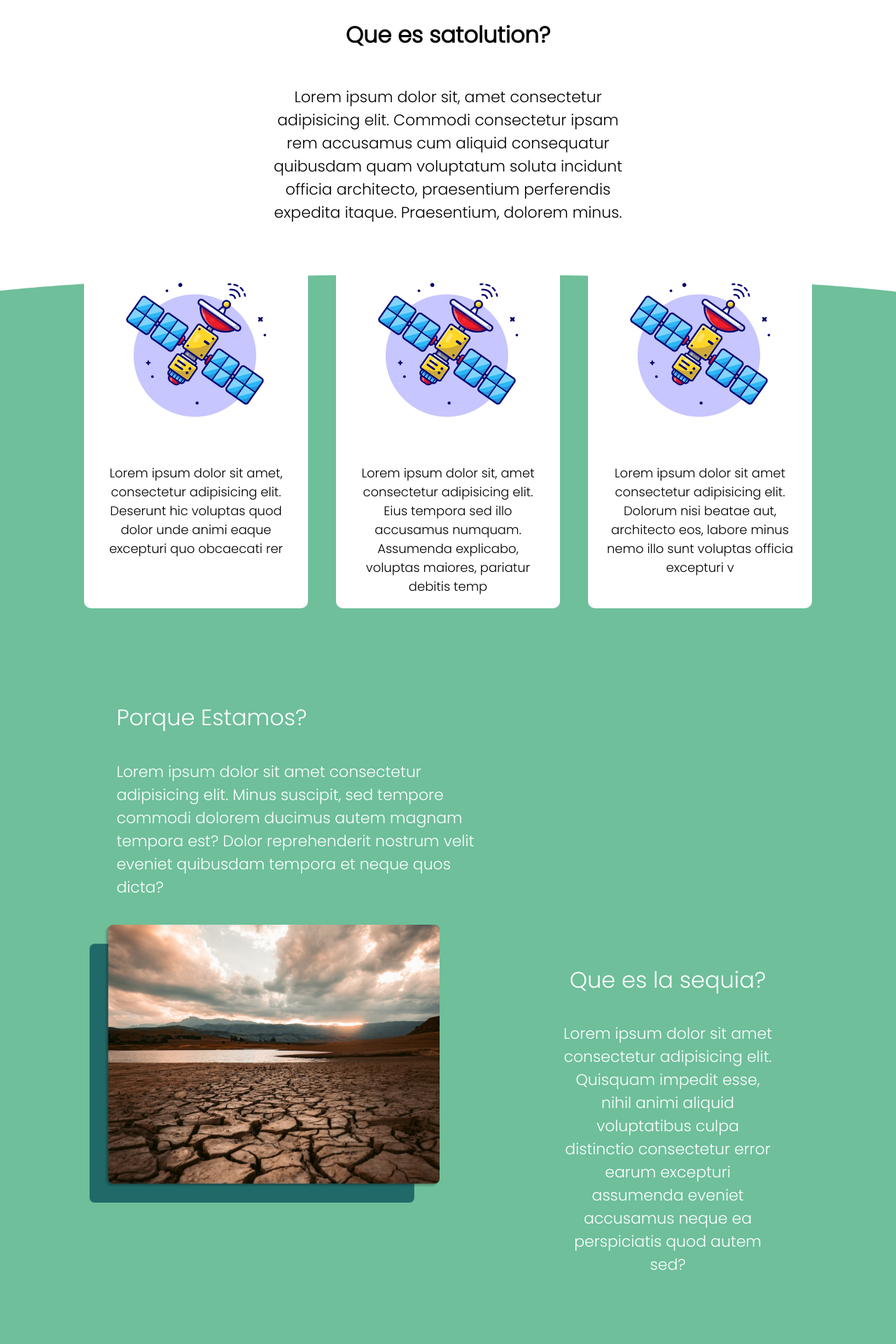
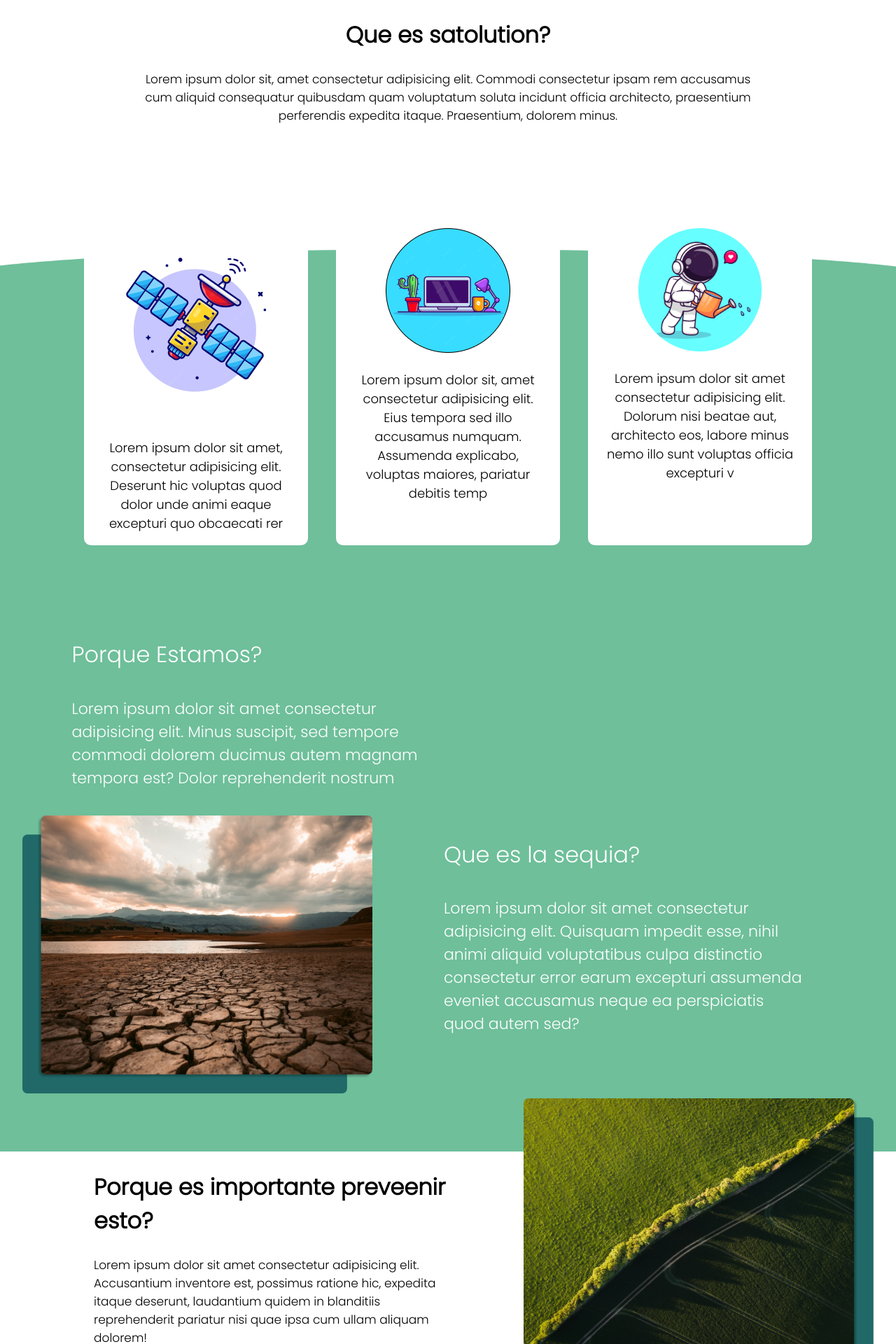
Before and after one commit to FrancoSandri/Proyecto, a PHP site: page / in a window 1280 px wide. Shown: the part 961-2881 px from the top of the page at 70% size. Before the commit the page ends 2776 px from the top, so only its background shows below. Run offline with PHP 8.4, Linux system fonts and the light colour scheme; some libraries are stand-ins or nearby versions.

Commit message:
feat(Home) Finish Home design

```diff
--- a/Front-End/Style/HomeStyle.css
+++ b/Front-End/Style/HomeStyle.css
@@ -162,6 +162,7 @@ body
     background-repeat: no-repeat;
     background-size: cover;
     background-position: center center;
+    color: #fff;
 }
 .BackGround-titles
 {
@@ -171,63 +172,36 @@ body
     text-align: left;
     padding: 10px 10px;
     margin-top: 15%;
-}
-.BackGround-titles p
-{
-    margin-top: 40px;
-}
-.BackGround button
-{
-  /*Button Style*/
-    font-size: 26px;
-    background-color: #389389;
-    color: #fff;
-    border: 0;
-    border-radius: 10px;
-    padding: 13px 20px;
-    /*Button Position*/
-    margin-top: 50px;
-}
-.Que-Es-La-Sequia
-    {
-      display: flex;
-      flex-direction: row;
-      /*Design*/
-      background-color: #6EBF9A;
-    }
-@media (min-width:890px)
-{
-    .BackGround-titles
-    {
     padding: 0;
     width: 75%;
 }
 .BackGround-titles p
 {
+    margin-top: 40px;
     padding-right: 27%;
 }
-    .BackGround form
+.BackGround button
 {
-        width: 75%;
+    /*Button Position*/
+    margin-top: 50px;
 }
+
+
+/*DIVISON*/
+
+
 .QueEs
 {
-      display: flex;
-      flex-direction: column;
-      margin: 0 30%;
+  padding: 0 15%;
+  margin-bottom: 10%;
 }
-    /*Division*/
-    .PorqueEstamos
-    {
-      /*BacKGround Details*/
-      background-image: url(../Fotos/Home-BoxBackground.png);
-      background-size: cover;
-      background-position-y: 50px;
-      background-repeat: no-repeat;
-      /*Box Directions*/
-      display: flex;
-      flex-direction: column;
-    }
+
+
+
+/*DIVISION*/
+
+
+
 .box
 {
   /*Position*/
@@ -239,6 +213,7 @@ body
   /*Far*/
   margin-bottom: 80px;
 }
+
 .box div
 {
   /*Design*/
@@ -254,72 +229,189 @@ body
   font-size: 18px;
   padding: 0 25px;
 }
-    .PQEstamos-PrincipalTitle
+
+
+/*DIVISION*/
+
+
+.PorqueEstamos
+{
+  /*BacKGround Details*/
+  background-image: url(../Fotos/Home-BoxBackground.png);
+  background-size: cover;
+  background-position-y: 50px;
+  background-repeat: no-repeat;
+  /*Box Directions*/
+  display: flex;
+  flex-direction: column;
+}
+#PorqueEstamos-Titles
+{
+  margin-left: 12%;
+  margin-bottom: 5%;
+}
+
+
+/*DIVISION*/
+
+
+
+#TextBox-BG
+{
+  margin-top: 0;
+  margin-bottom: 0;
+  background-color: #6EBF9A;
+}
+
+
+/*DIVISION*/
+
+
+#PqImportante
+{
+  margin-top: 0;
+  background-image: url(../Fotos/Home-ImportanteTOPBG.jpg);
+  background-repeat: no-repeat;
+}
+#PqImportante h2
+{
+  margin-top: 20%;
+}
+
+
+/*DIVISION*/
+.Que-Argentina
+{
+  /*BackGround*/
+  display: flex;
+  flex-direction: column;
+  justify-content: center ;
+  background-image: url(../Fotos/Home-BackGround-Curves.png);
+  background-position: center;
+  background-size: contain;
+  background-repeat: no-repeat;
+  /*Size*/
+  height: 1500px;
+}
+
+.Argentina-Titles
+{
+  margin-bottom: 25%;
+  padding: 0 30%;
+}
+
+/*DIVISION*/
+
+
+.Empeza-Ya-All
+{
+  display: flex;
+  flex-direction: row;
+}
+.Empeza-Ya
+{
+  background-color: #6EBF9A;
+  display: flex;
+  flex-direction: column;
+  width: 40%;
+  padding: 5%;
+  text-align: left;
+}
+
+
+
+/*DIVISION*/
+
+
+footer
+{
+  background-image: url(../Fotos/Home-Footer.png);
+  background-repeat: no-repeat;
+  padding-top: 30px;
+  font-size: 15px;
+  list-style: none;
+}
+footer li
+{
+  padding: 0px 500px;
+}
+
+/*PREFABS*/
+
+*
+{
+  font-family: "poppins";
+}
+/*TITLES*/
+.Titles
 {
   text-align: left;
+  width: 50%;
+}
+@media (min-width: 1200px)
+{
+  .Titles
+  {
     width: 40%;
-      margin-left: 13%;
+    padding: 0 8%;
   }
-    /*Divition*/
-    .Que-Es-La-Sequia
+}
+
+/*TITLES BOXES*/
+.TextBox
 {
-      padding-left: 10%;
+  margin-top: 100px;
+  margin-bottom: 100px;
+  display: flex;
+  flex-direction: row;
+  justify-content: center;
 }
-    .Que-Es-La-Sequia img
+
+
+/*All Paragrafs Size*/
+p
+{
+  font-size: 17px;
+}
+@media (min-width: 1800px){p{font-size: 22px;}}
+
+/*Paragraphs in Green Background*/
+h5
+{
+  font-size: 17px;
+  color: #fff;
+  font-weight: normal;
+}
+@media (min-width: 1200px){h5{font-size: 22px;}}
+
+/*All Titles Sizes*/
+h2
+{
+  font-size: 28px;
+}
+@media (min-width: 1200px){h2{font-size: 32px;}}
+/*Titles in Green Background*/
+h3
+{
+  font-size: 28px;
+  color: #fff;
+  font-weight: normal;
+}
+@media (min-width: 1200px){h3{font-size: 32px;}}
+/*Imagenes*/
+img
   {
     max-width: 500px;
     max-height: 500px;
   }
-    .Titles-Sequia
+  /*Botones*/
+  button
   {
-      text-align: center;
-      padding: 2% 15%;
+    /*Button Style*/
+    font-size: 26px;
+    background-color: #389389;
+    color: #fff;
+    border: 0;
+    border-radius: 10px;
+    padding: 13px 20px;
   }
-}
-@media (min-width:1200px)
-{
-    .BackGround-titles h3
-    {
-        padding-right: 50%;
-    }
-}
-
-
-
-
-
-
-
-
-
-
-
-*
-{
-    box-sizing: border-box;
-    font-family: 'Poppins', sans-serif;
-}
-/*All Paragrafs Size*/
-p
-{
-  font-size: 22px;
-}
-/*Paragraphs in Green Background*/
-h5
-{
-  font-size: 22px;
-  color: #fff;
-  font-weight: normal;
-}
-/*All Titles Sizes*/
-h2
-{
-  font-size: 32px;
-}
-/*Titles in Green Background*/
-h3
-{
-  font-size: 32px;
-  color: #fff;
-  font-weight: normal;
-}
--- a/Front-End/index.html
+++ b/Front-End/index.html
@@ -39,7 +39,7 @@
         <div class="BackGround">
                 <div class="BackGround-titles">
                     <h1> Bienvenido a Satolution, donde hay una solution. </h1>
-                    <p> Lorem ipsum dolor sit amet consectetur, adipisicing elit. Cumque ipsum dolores odio consequuntur vitae ad ratione porro qui illo aspernatur fugit, obcaecati nostrum in ipsam sed repellat ab omnis excepturi!</p>
+                    <h5> Lorem ipsum dolor sit amet consectetur, adipisicing elit. Cumque ipsum dolores odio consequuntur vitae ad ratione porro qui illo aspernatur fugit, obcaecati nostrum in ipsam sed repellat ab omnis excepturi!</h5>
                 </div>
                 <form action="Home.php">
                     <button >Explora</button>
@@ -53,20 +53,75 @@
         <div class="PorqueEstamos">
             <div class="box">
                 <div><img src="Fotos/Home-BoxesSatIMG.jpg"><p>Lorem ipsum dolor sit amet, consectetur adipisicing elit. Deserunt hic voluptas quod dolor unde animi eaque excepturi quo obcaecati rer</p></div>
-                <div><img src="Fotos/Home-BoxesSatIMG.jpg"><p>Lorem ipsum dolor sit, amet consectetur adipisicing elit. Eius tempora sed illo accusamus numquam. Assumenda explicabo, voluptas maiores, pariatur debitis temp</p></div>
-                <div><img src="Fotos/Home-BoxesSatIMG.jpg"><p>Lorem ipsum dolor sit amet consectetur adipisicing elit. Dolorum nisi beatae aut, architecto eos, labore minus nemo illo sunt voluptas officia excepturi v</p></div>
+                <div><img src="Fotos/Home-Box-Computer.png"><p>Lorem ipsum dolor sit, amet consectetur adipisicing elit. Eius tempora sed illo accusamus numquam. Assumenda explicabo, voluptas maiores, pariatur debitis temp</p></div>
+                <div><img src="Fotos/Home-Box-AstroNaut.png"><p>Lorem ipsum dolor sit amet consectetur adipisicing elit. Dolorum nisi beatae aut, architecto eos, labore minus nemo illo sunt voluptas officia excepturi v</p></div>
             </div>
-            <div class="PQEstamos-PrincipalTitle">
+            <div class="Titles" id="PorqueEstamos">
                 <h3>Porque Estamos?</h3>
-                <h5>Lorem ipsum dolor sit amet consectetur adipisicing elit. Minus suscipit, sed tempore commodi dolorem ducimus autem magnam tempora est? Dolor reprehenderit nostrum velit eveniet quibusdam tempora et neque quos dicta?</h5>
+                <h5>Lorem ipsum dolor sit amet consectetur adipisicing elit. Minus suscipit, sed tempore commodi dolorem ducimus autem magnam tempora est? Dolor reprehenderit nostrum</h5>
             </div>
         </div>
-        <div class="Que-Es-La-Sequia">
+        <div class="TextBox" id="TextBox-BG">
             <div class="Photo-Sequia"><img src="Fotos/Home-QueEsLaSequia.png"></div>
-            <div class="Titles-Sequia">
-                <h3>Que es la sequia?</h3>
-                <h5>Lorem ipsum dolor sit amet consectetur adipisicing elit. Quisquam impedit esse, nihil animi aliquid voluptatibus culpa distinctio consectetur error earum excepturi assumenda eveniet accusamus neque ea perspiciatis quod autem sed?</h5>
+                <div class="Titles">
+                    <h3>Que es la sequia?</h3>
+                    <h5>Lorem ipsum dolor sit amet consectetur adipisicing elit. Quisquam impedit esse, nihil animi aliquid voluptatibus culpa distinctio consectetur error earum excepturi assumenda eveniet accusamus neque ea perspiciatis quod autem sed?</h5>
+                </div>
+        </div>
+        <div class="TextBox" id="PqImportante">
+            <div class="Titles">
+                <h2>Porque es importante preveenir esto?</h2>
+                <p>Lorem ipsum dolor sit amet consectetur adipisicing elit. Accusantium inventore est, possimus ratione hic, expedita itaque deserunt, laudantium quidem in blanditiis reprehenderit pariatur nisi quae ipsa cum ullam aliquam dolorem!</p>
+            </div>
+            <img src="Fotos/Home-Preevenitr.png">
+        </div>
+        <div class="TextBox">
+            <img src="fotos/Home-QueHacemosAyudar.png">
+            <div class="Titles">
+                <h1>Que hacemos para ayudar?</h1>
+                <p>Lorem ipsum dolor sit amet consectetur adipisicing elit. Omnis dolorem non doloremque accusamus voluptates ad veritatis eius corrupti facere aliquid aut rerum, aspernatur velit, vitae temporibus eaque tenetur? Optio, esse!</p>
             </div>
         </div>
+        <div class="Que-Argentina">
+            <div class="Argentina-Titles">
+                <h3>Que provoca esto en Argentina?</h3>
+                <h5>Lorem ipsum dolor sit amet consectetur adipisicing elit. Totam, eius laborum, beatae vitae dolores commodi tempore minus possimus doloremque rem magnam aliquam soluta hic impedit accusantium ullam doloribus odio quo.</h5>
+            </div>
+        </div>
+        <div class="TextBox">
+            <div class="Titles">
+            <h2>Que esperamos Conseguir</h2>
+            <p>Lorem ipsum dolor sit amet consectetur adipisicing elit. Quas tempora debitis officia autem quis expedita consequatur harum cum accusantium? Asperiores laboriosam odio inventore saepe possimus, molestias numquam dicta porro quaerat.</p>
+            </div>
+            <img src="Fotos/Home-QueEsperamos.png">
+        </div>
+        <div class="Empeza-Ya-All">
+            <div class="Empeza-Ya">
+                <h3>Empeza ya a cuidar tu campo</h3>
+                <h5>Lorem ipsum dolor sit amet consectetur adipisicing elit. Facilis enim necessitatibus.</h5>
+                    <form action="Register.html">
+                        <button >Registrarse</button>
+                    </form>
+            </div>
+            <img src="Fotos/Home-EmpezaYa.jpg">
+        </div>
+        <div class="TextBox">
+            <img src="Fotos/Home-Contactanos.png">
+            <div class="Titles">
+                <h2>Contactanos</h2>
+                <p>Lorem ipsum dolor sit amet consectetur adipisicing elit. Modi ratione iste vitae nemo cupiditate! Error, excepturi veritatis, qui aliquam maiores consectetur ducimus neque, possimus esse quasi consequatur debitis dolorum praesentium!</p>
+                <form action="Register.html">
+                    <button >Contactanos</button>
+                </form>
+            </div>
+        </div>
+        <footer>
+                <li class="nav__item"><a href="#" class="nav__link">Inicio</a></li>
+                <li class="nav__item"><a href="#" class="nav__link">Mapa</a></li>
+                <li class="nav__item"><a href="Us.html" class="nav__link">Nosotros</a></li>
+                <li class="nav__item"><a href="Help.html" class="nav__link">Ayuda</a></li>
+                <li class="nav__item"><a href="Login.html" class="nav__link">Iniciar Sesión</a></li>
+                <li class="nav__item"><a href="Register.html" class="nav__link">Crear Cuenta</a></li>
+        </footer>
     </div>
 <body>
```
Also changed, not shown: Front-End/Fotos/Home-BackGround-Curves.png (added), Front-End/Fotos/Home-Box-AstroNaut.png (added), Front-End/Fotos/Home-Box-Computer.png (added), Front-End/Fotos/Home-Contactanos.png (added), Front-End/Fotos/Home-EmpezaYa.jpg (added), Front-End/Fotos/Home-Footer.png (added), Front-End/Fotos/Home-ImportanteTOPBG.jpg (added), Front-End/Fotos/Home-Preevenitr.png (added), Front-End/Fotos/Home-QueEsperamos.png (added), Front-End/Fotos/Home-QueHacemosAyudar.png (added). Lines whose indentation alone changed are shown as unchanged.
